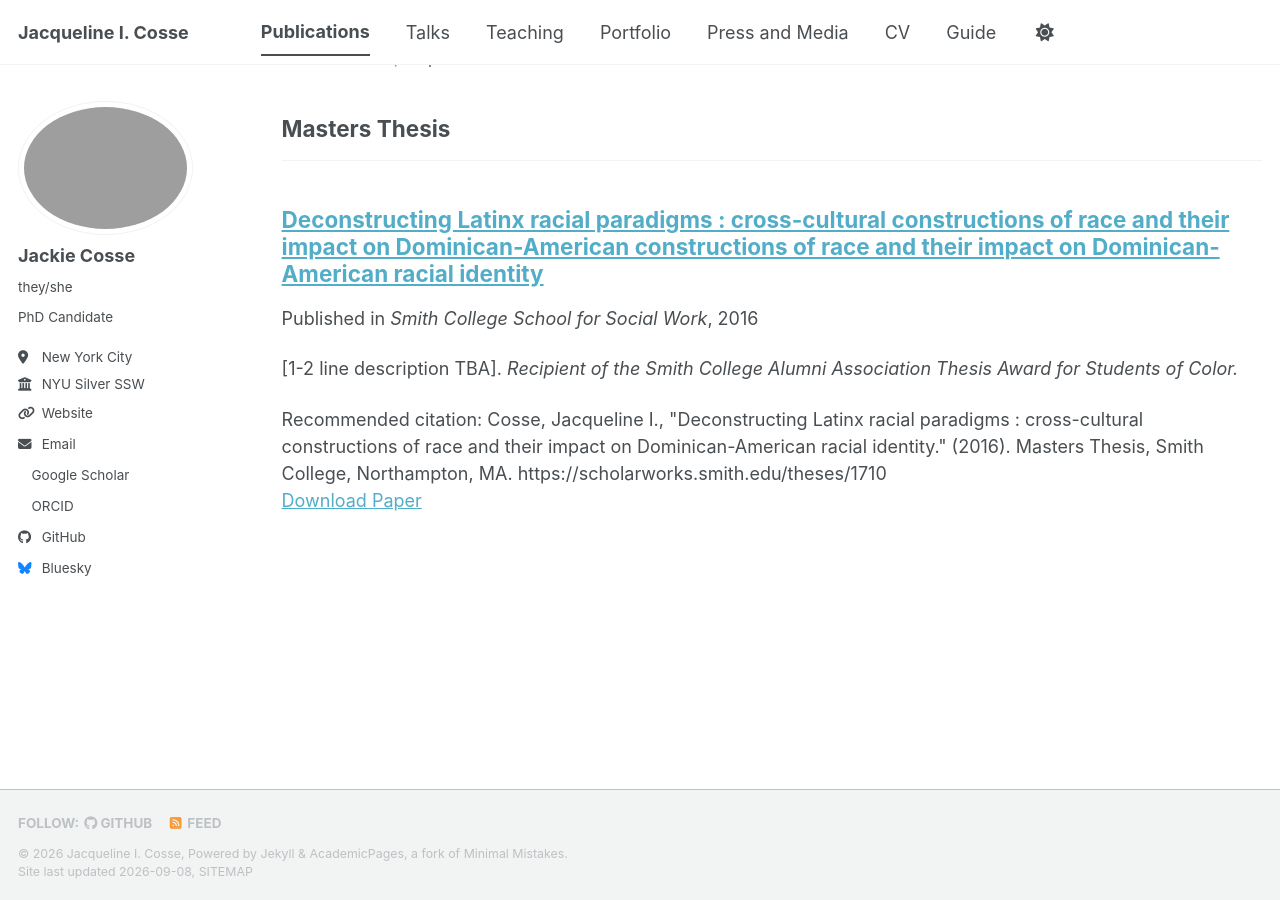
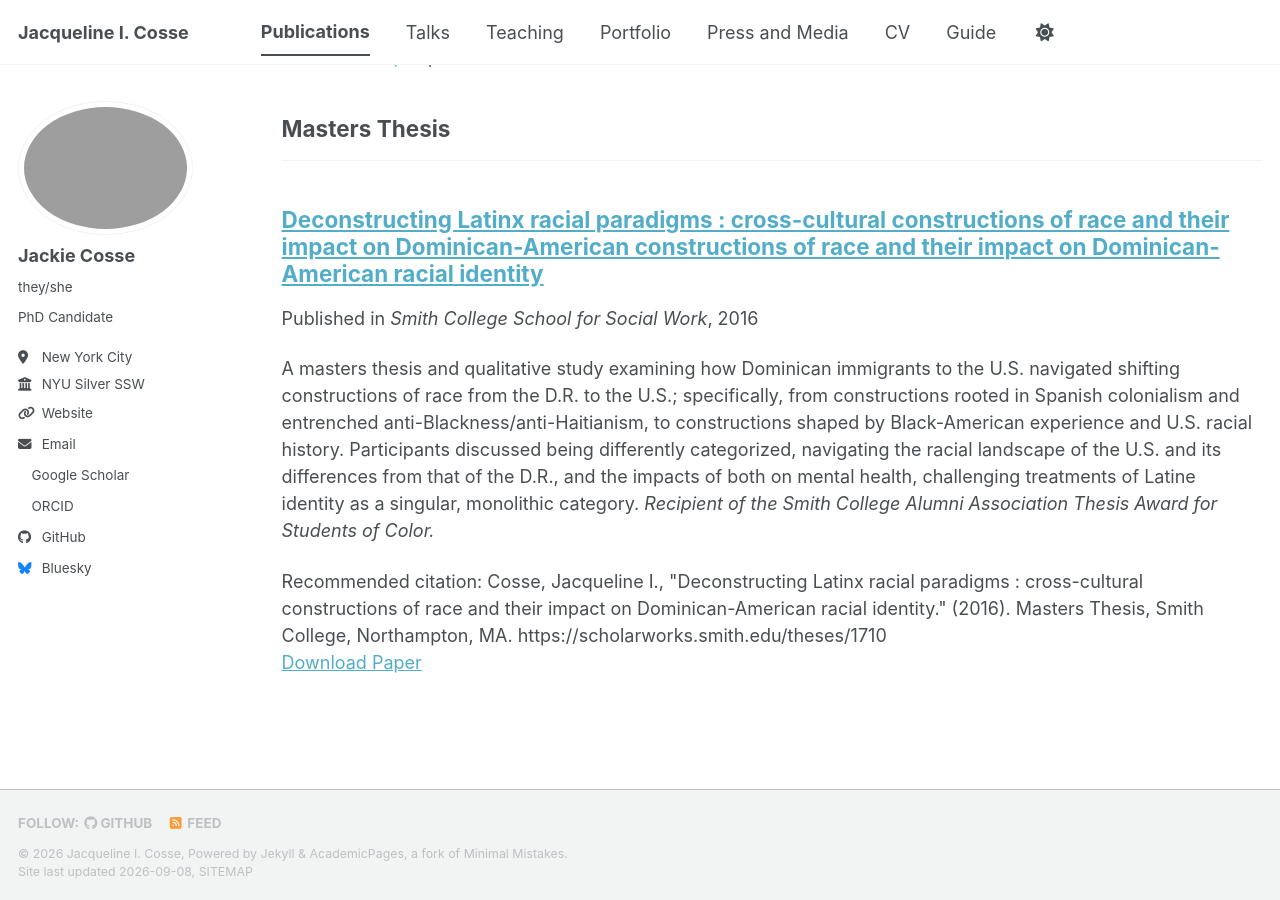
Before and after one commit to jackiecosse/jackiecosse.com, a Jekyll site: the page built from _pages/publications.html, in a window 1280 px wide and 900 px high, scrolled down 2308 px. Built offline with Jekyll 4.4.1, drawn with Linux system fonts in a browser that asks for light colours; a style sheet for code colours, icons or effects is not loaded.

Commit message:
Update 2016-smith-thesis.md

```diff
--- a/_publications/2016-smith-thesis.md
+++ b/_publications/2016-smith-thesis.md
@@ -3,7 +3,7 @@ title: "Deconstructing Latinx racial paradigms : cross-cultural constructions of
 collection: publications
 category: masters_thesis
 permalink: /publication/2016-cosse-masters-thesis
-excerpt: '[1-2 line description TBA]. <i>Recipient of the Smith College Alumni Association Thesis Award for Students of Color.</i>'
+excerpt: 'A masters thesis and qualitative study examining how Dominican immigrants to the U.S. navigated shifting constructions of race from the D.R. to the U.S.; specifically, from constructions rooted in Spanish colonialism and entrenched anti-Blackness/anti-Haitianism, to constructions shaped by Black-American experience and U.S. racial history. Participants discussed being differently categorized, navigating the racial landscape of the U.S. and its differences from that of the D.R., and the impacts of both on mental health, challenging treatments of Latine identity as a singular, monolithic category. <i>Recipient of the Smith College Alumni Association Thesis Award for Students of Color.</i>'
 date: 2016-08-01
 venue: 'Smith College School for Social Work'
 paperurl: 'https://jackiecosse.com/files/Cosse_Deconstructing_Latinx_Racial_Paradigms_2016.pdf'
```
